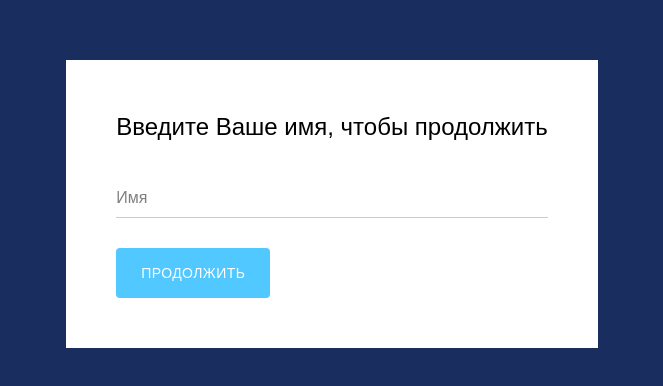
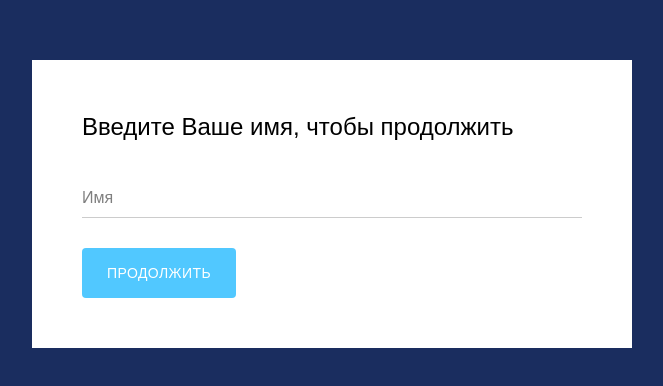
Before and after one commit to terrina/chat, a Vue app: page / in a window 1280 px wide. Shown: the part 196-582 px from the top of the page, without its empty margins (308-971 px from the left). Built offline with nearby package versions, Linux system fonts and the light colour scheme.

Commit message:
Added adaptive

```diff
--- a/src/assets/scss/components/chat.scss
+++ b/src/assets/scss/components/chat.scss
@@ -3,11 +3,15 @@
     &__container {
         max-width: 800px;
         margin: 0 auto;
-        padding: 0 40px;
+        padding: 0 10px;
+
+        @media (min-width:$screen-sm) {
+            padding: 0 40px;
+        }
     }
 
     &__wrap {
-        height: 100vh;
+        min-height: 100vh;
         display: flex;
         flex-direction: column;
     }
@@ -33,7 +37,7 @@
     }
 
     &__message {
-        width: 100%;
+        width: 85%;
         max-width: 340px;
         margin-top: 15px;
         padding: 10px 15px;
@@ -63,11 +67,15 @@
     &__notification {
         margin-top: 15px;
 
-        font-size: 14px;
+        font-size: 12px;
         text-align: center;
 
         & + & {
             margin-top: 5px;
+        }
+
+        @media (min-width:$screen-sm) {
+            font-size: 14px;
         }
     }
 
--- a/src/assets/scss/components/login.scss
+++ b/src/assets/scss/components/login.scss
@@ -1,8 +1,14 @@
 .login {
     &__title {
-        margin: 0 0 35px;
+        margin: 0 0 20px;
 
-        font-size: 24px;
+        font-size: 16px;
         line-height: 1.4;
+
+        @media (min-width:$screen-sm) {
+            margin: 0 0 35px;
+
+            font-size: 24px;
+        }
     }
 }
--- a/src/assets/scss/components/modal.scss
+++ b/src/assets/scss/components/modal.scss
@@ -22,9 +22,15 @@
 
     &__dialog {
         position: relative;
-        max-width: 800px;
-        padding: 50px;
+        width: 90%;
+        max-width: 500px;
+        padding: 30px 20px;
 
         background: $color-base;
+
+        @media (min-width:$screen-sm) {
+            max-width: 600px;
+            padding: 50px;
+        }
     }
 }
--- a/src/assets/scss/vars.scss
+++ b/src/assets/scss/vars.scss
@@ -5,3 +5,6 @@ $color-text: #000;
 $color-primary: #51c8ff;
 $color-secondary: #02174e;
 $color-error: #f00;
+
+/* Screen sizes */
+$screen-sm:768px;
```
